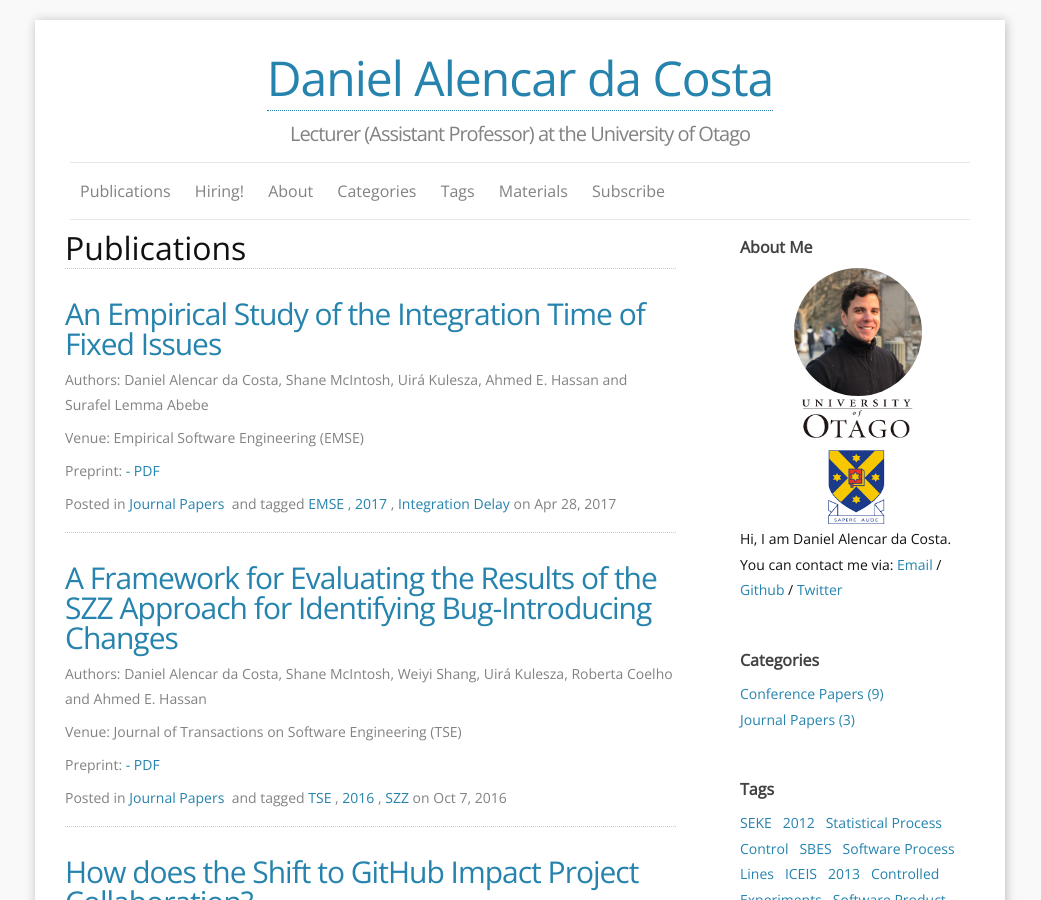
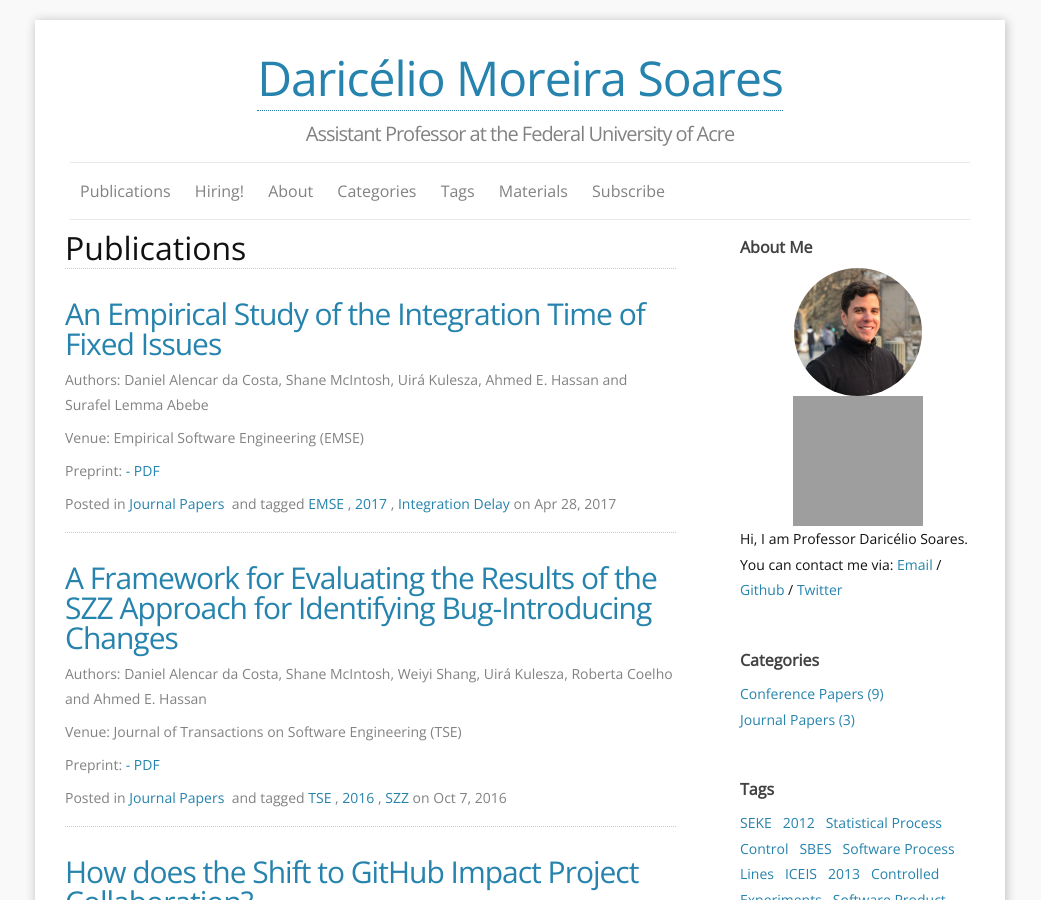
Before and after one commit to daricelio/daricelio.github.io, a Jekyll site: the page built from index.html, in a window 1280 px wide and 900 px high. Shown: the whole window, without its empty margins (120-1161 px from the left). Built offline with Jekyll 4.4.1, drawn with Linux system fonts in a browser that asks for light colours; the list of posts is cut into pages by our own code; some of the changed text lies outside the part shown.

Commit message:
Update _config.yml

```diff
--- a/_config.yml
+++ b/_config.yml
@@ -1,25 +1,24 @@
 ### Site info:
-title: Daniel Alencar da Costa
-tagline: Lecturer (Assistant Professor) at the University of Otago
-university: University of Otago
-university_logo: http://danielcalencar.github.io/images/university_of_otago.png
-author: Daniel Alencar da Costa
-email: danielcalencar at otago dot ac dot nz
-description: "My personal website." # You can edit this line in _config.yml. It will appear in your document head meta and in your feed.xml site description
+title: Daricélio Moreira Soares
+tagline: Assistant Professor at the Federal University of Acre
+university: Federal University of Acre
+university_logo: http://daricelio.github.io/images/university_of_acre.png
+author: Daricélio Moreira Soares
+email: daricelio at ufac dot br
+description: "My personal/professional website." # You can edit this line in _config.yml. It will appear in your document head meta and in your feed.xml site description
 keywords: "Jekyll, theme, Freshman21"
 ###baseurl: "/freshman21" # the subpath of your site, e.g. /blog
-url: "https://danielcalencar.github.io" # the base hostname & protocol for your site
+url: "https://daricelio.github.io" # the base hostname & protocol for your site
 locale: en_US
 encoding: UTF-8
 
 ### Personal info and site tools info:
-twitter_username: danielcalencar
-github_username:  danielcalencar
+github_username:  daricelio
 #disqus_shortname: freshman21
 favicon: #"/images/brasil.ico"
-aboutme: Hi, I am Daniel Alencar da Costa. # these are shown on aboutme-sidebar.
-aboutme_photo: http://danielcalencar.github.io/images/about.jpg # your photo.
-award_photo: "images/trophy.png"
+aboutme: Hi, I am Professor Daricélio Soares. # these are shown on aboutme-sidebar.
+aboutme_photo: http://daricelio.github.io/images/about.jpg # your photo.
+award_photo: "images/"
 
 
 ### Site setting:
```
